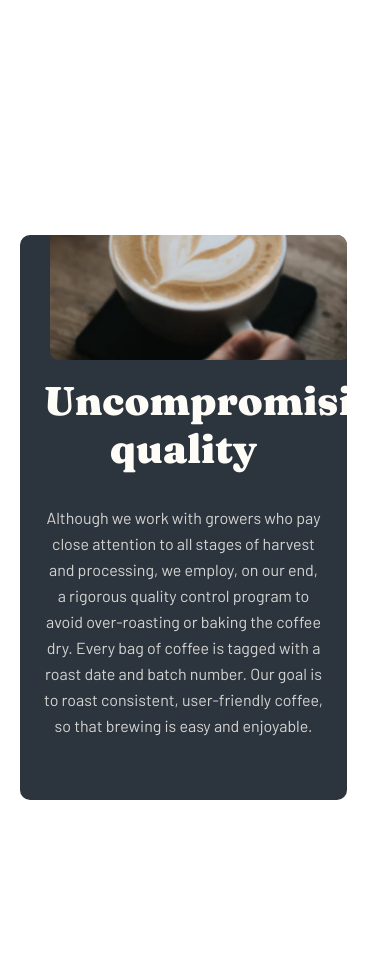
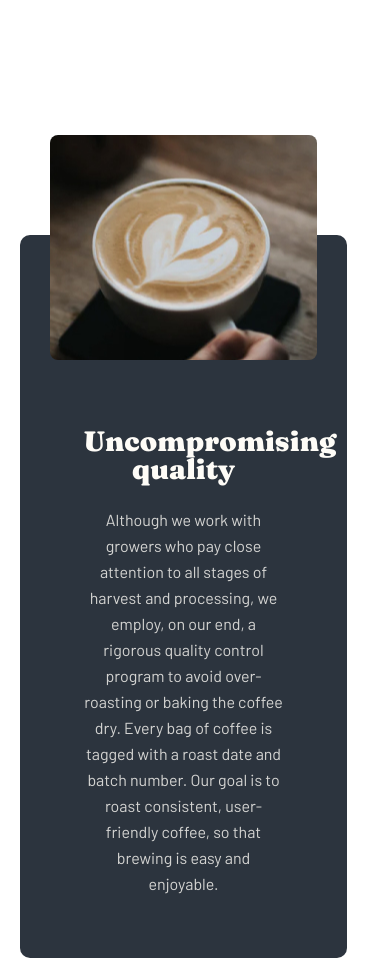
Before and after one commit to MaxmudAxmedov/coffeeroasters, a plain HTML site: page about.html in a window 390 px wide. Shown: the part 1680-2638 px from the top of the page. Drawn offline with Linux system fonts and the light colour scheme.

Commit message:
Add all change

```diff
--- a/scss/bloks/_quality.scss
+++ b/scss/bloks/_quality.scss
@@ -1,5 +1,4 @@
 .quality{
-  overflow: hidden;
   width: 100%;
   max-width: 1280px;
   position: relative;
@@ -9,9 +8,12 @@
   border-radius: 10px;
   margin-bottom: 168px;
   padding: 88px 125px 176px 85px;
+
+}
 .quality__content{
   width: 100%;
   max-width: 540px;
+}
 .quality__title{
   margin: 0 0 32px 0;
   font-family: "Fraunces", sans-serif;
@@ -28,7 +30,6 @@
   color: #FEFCF7;
   opacity: 0.8;
 }
-  }
 .quality__img{
   width: 100%;
   max-width: 445px;
@@ -37,7 +38,6 @@
   top: -88px;
   right: 85px;
   border-radius: 10px;
-  }
 }
 @media only screen and (min-width: 769px) and(max-width: 1200px){
   .quality{
@@ -73,7 +73,8 @@
     display: none;
   }
   .imgs{
-    width: 573px;
+    width: 100%;
+    max-width: 573px;
     height: 320px;
     position: absolute;
     top: -160px;
@@ -83,9 +84,10 @@
     border-radius: 8px;
   }
   .quality__content{
-    width: 100px;
+    width: 100%;
     max-width: 540px;
     text-align: center;
+    // margin-top: 115px;
   }
 
 }
@@ -123,6 +125,7 @@
 }
 @media only screen and (max-width: 620px){
   .quality__img{
+    overflow: hidden;
     display: none;
   }
   .imgs{
@@ -210,8 +213,8 @@
   @media only screen and (max-width: 490px){
     .quality{
       width: 100%;
-      max-width: 400px;
-      padding: 200px 34px 67px 34px;
+      max-width: 450px;
+      padding: 200px 44px 67px 44px;
       position: relative;
     }
     .quality__img{
@@ -232,7 +235,7 @@
     }
     .quality__content{
       width: 100%;
-      max-width: 250px;
+      max-width: 350px;
       text-align: center;
     }
     .quality__title{
@@ -243,6 +246,12 @@
   }
 
   @media only screen and (max-width: 465px){
+    .quality{
+      width: 100%;
+      max-width: 450px;
+      padding: 200px 34px 67px 34px;
+      position: relative;
+    }
     .quality{
       padding: 200px 20px 67px 20px;
       position: relative;
@@ -276,6 +285,8 @@
   }
   @media only screen and (max-width: 445px){
     .quality{
+      width: 100%;
+      max-width: 450px;
       padding: 200px 24px 67px 24px;
       position: relative;
     }
@@ -304,7 +315,7 @@
   @media only screen and (max-width: 425px){
     .quality{
       width: 100%;
-      max-width: 327px;
+      max-width: 427px;
       padding: 142px 24px 61px 24px;
     }
     .quality__img{
@@ -321,7 +332,9 @@
       background-image: url("../../img-optimal/tablet-Bitmap-coffe.jpg");
       background-repeat: no-repeat;
       background-position: center center;
-      margin-bottom: 50px;
+    }
+    .quality__content{
+      margin-top: 50px;
     }
     .quality__title{
       font-size: 28px;
@@ -340,7 +353,7 @@
     }
     .imgs{
       width: 100%;
-      max-width: 300px;
+      max-width: 267px;
       height: 225px;
       position: absolute;
       top: -100px;
@@ -386,6 +399,7 @@
     width: 100%;
     max-width: 279px;
     text-align: center;
+    margin-top: 0;
   }
   .quality__title{
     font-size: 28px;
@@ -428,6 +442,8 @@
     text-align: center;
   }
   .quality__title{
+    width: 100%;
+    max-width: 279px;
     font-size: 24px;
     line-height: 24px;
     margin-bottom: 24px;
```
Also changed, not shown: css/main.css, 1 other file. Lines whose indentation alone changed are shown as unchanged.
